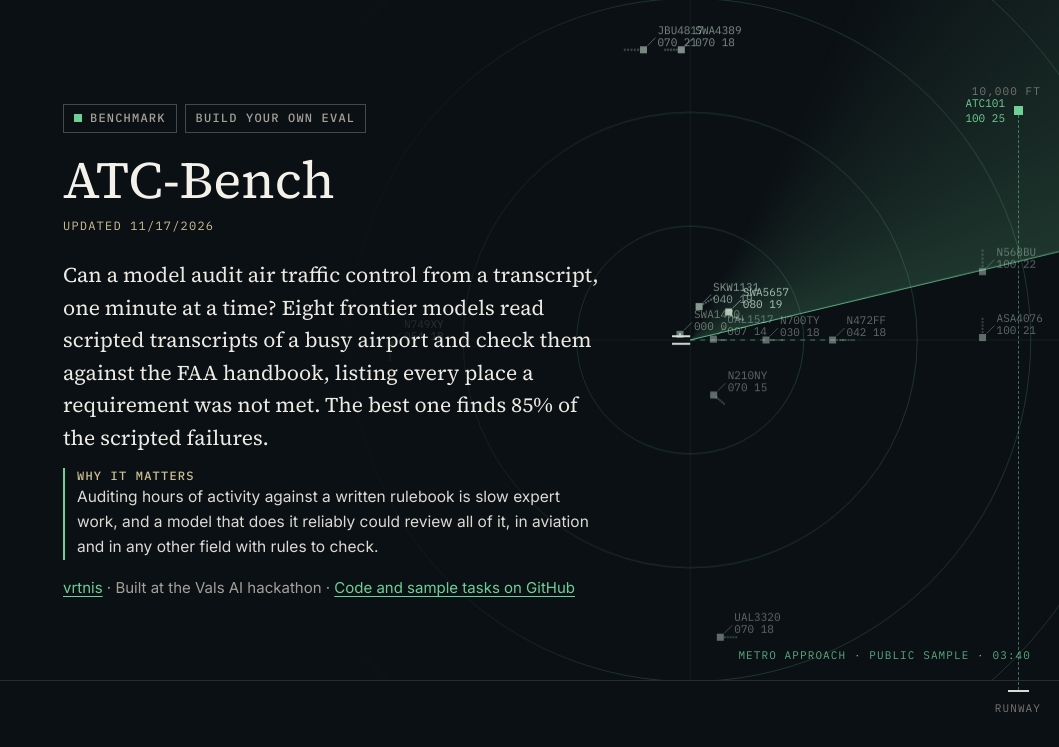
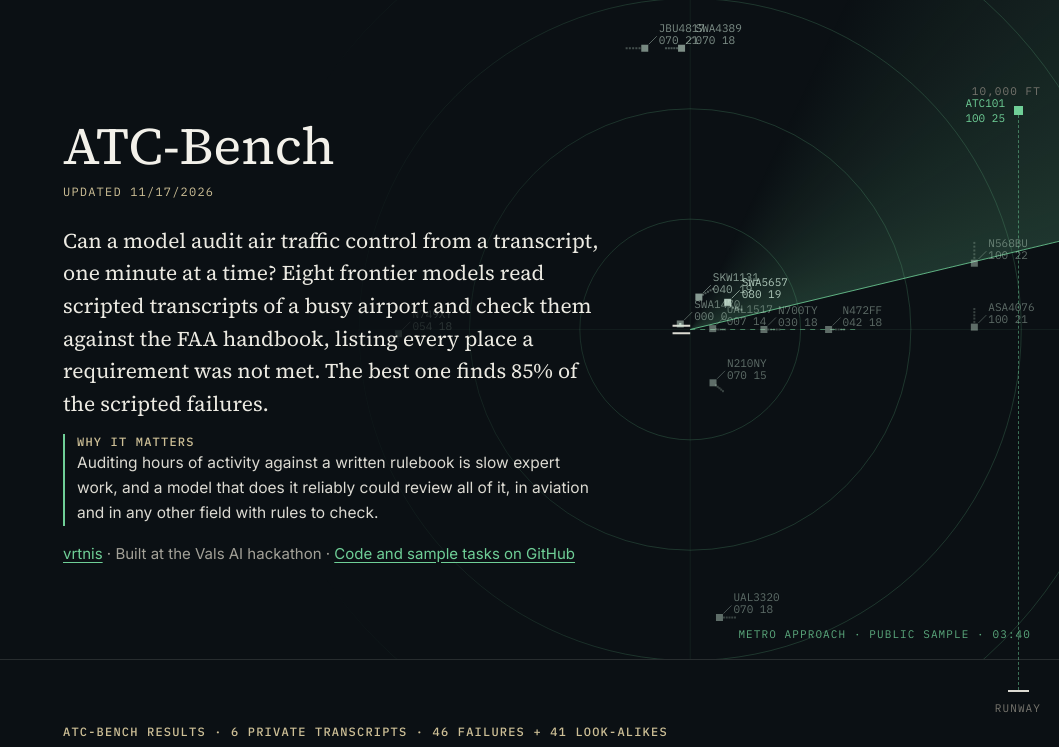
Before and after one commit to vrtnis/atc-bench, a plain HTML site: page docs/index.html in a window 1280 px wide. Shown: the top 747 px of the page, without its empty margins (221-1280 px from the left). Drawn offline with Linux system fonts and the light colour scheme.

Commit message:
update page

```diff
--- a/docs/index.html
+++ b/docs/index.html
@@ -116,7 +116,7 @@ footer{margin-top:72px;border-top:1px solid var(--line2);padding-top:18px;font-s
 .hero + main{padding-top:8px}
 #hero{position:absolute;top:0;right:0;width:min(72vw,940px);height:100%;-webkit-mask-image:linear-gradient(to right,transparent 0,transparent 20%,#000 56%);mask-image:linear-gradient(to right,transparent 0,transparent 20%,#000 56%)}
 .herotext{position:relative;max-width:540px}
-.herotext h1{margin-top:18px}
+.herotext h1{margin-top:0}
 .hud{position:absolute;right:28px;bottom:18px;font:11px var(--mono);letter-spacing:.1em;text-transform:uppercase;color:rgba(111,207,151,.8)}
 @media (max-width:900px){#hero{width:100vw;opacity:.4}.hud{display:none}}
 .rv{opacity:0;transform:translateY(18px);transition:opacity .7s ease,transform .7s cubic-bezier(.2,.7,.2,1)}
@@ -166,7 +166,6 @@ html.js .panelrow.in .verdict b{transform:none}
 </head>
 <body>
 <header class="hero"><canvas id="hero" aria-hidden="true"></canvas><div class="hud" id="hud" aria-hidden="true"></div><div class="herowrap"><div class="herotext">
-<div class="tags"><span>Benchmark</span><span>Build your own eval</span></div>
 <h1>ATC-Bench</h1>
 <div class="updated">Updated 11/17/2026</div>
 <p class="lede">Can a model audit air traffic control from a transcript, one minute at a time? Eight frontier models read scripted transcripts of a busy airport and check them against the FAA handbook, listing every place a requirement was not met. The best one finds 85% of the scripted failures.</p>
```
